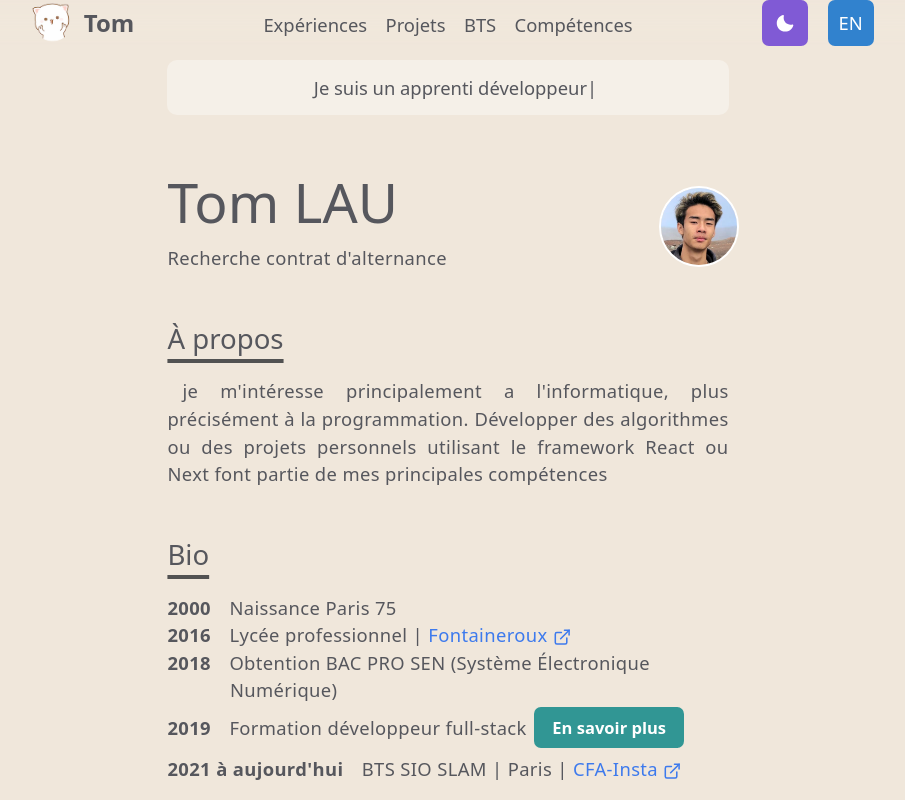
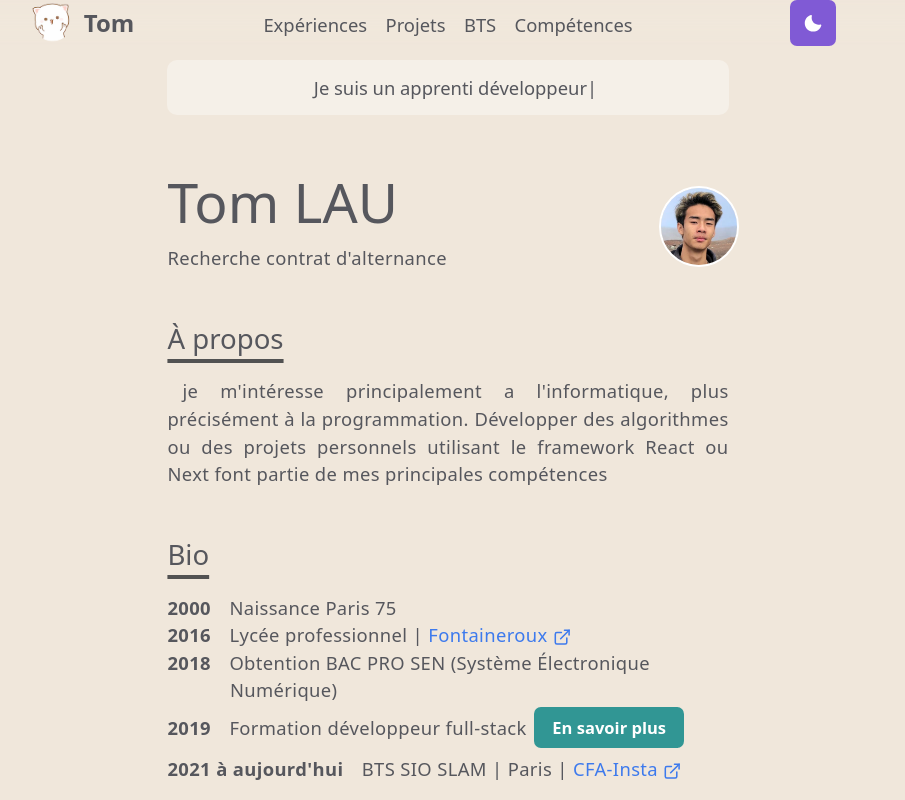
Before and after one commit to KiSEiGitHub/Me, a Next.js app: page / in a window 1280 px wide. Shown: the top 800 px of the page, without its empty margins (192-1097 px from the left). Built offline with nearby package versions, Linux system fonts and the light colour scheme.

Commit message:
remove lang

```diff
--- a/components/Nav.jsx
+++ b/components/Nav.jsx
@@ -119,7 +119,7 @@ const Nav = () => {
                     justifyContent = "center"
                 >
                     <ThemeToggleButton />
-                    <LangToggleButton />
+                    {/*<LangToggleButton />*/}
                 </Box>
             </Box>
         </>
--- a/components/NavMobile.jsx
+++ b/components/NavMobile.jsx
@@ -116,7 +116,7 @@ const NavMobile = () => {
                         </MenuList>
                     </Menu>
                     <ThemeToggleButton />
-                    <LangToggleButton />
+                    {/*<LangToggleButton />*/}
                 </HStack>
             </HStack>
         </>
```
